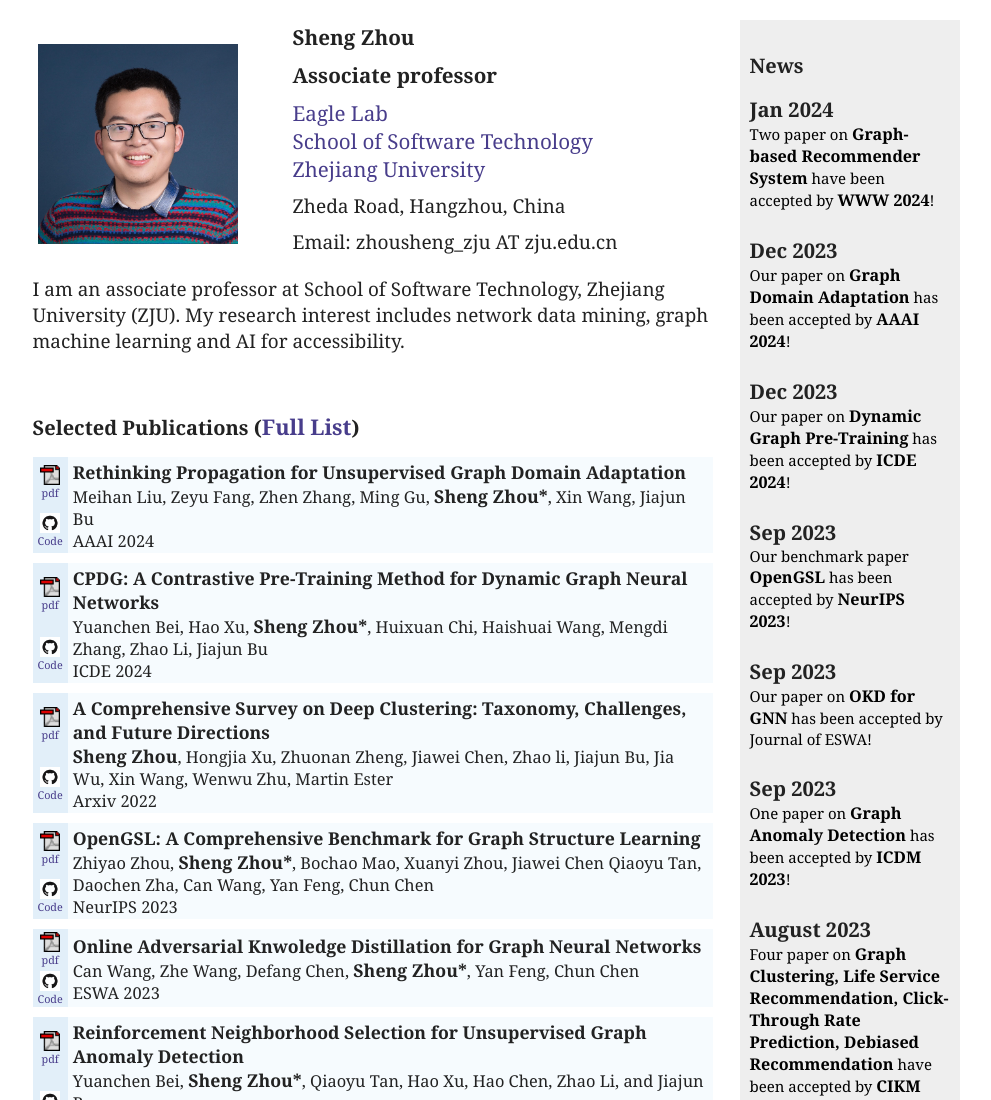
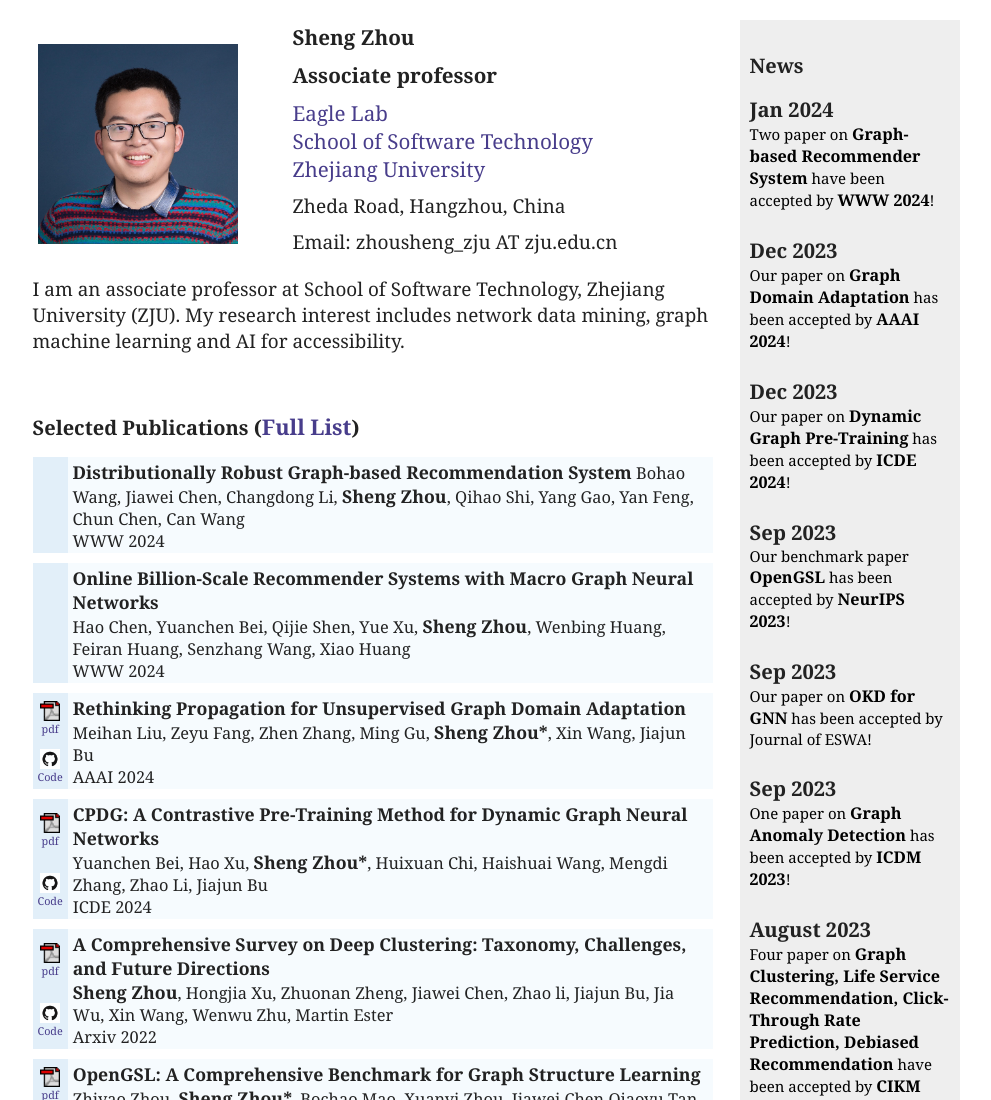
Before and after one commit to zhoushengisnoob/zhoushengisnoob.github.io, a plain HTML site: page index.html in a window 1280 px wide. Shown: the top 1100 px of the page, without its empty margins (144-1135 px from the left). Drawn offline with Linux system fonts and the light colour scheme.

Commit message:
update WWW

```diff
--- a/index.html
+++ b/index.html
@@ -188,6 +188,64 @@
             <div id="papers">
                 <h2>Selected Publications (<a href="https://scholar.google.com/citations?hl=zh-CN&user=Ss76nMwAAAAJ">Full List</a>)</h2>
                 </br>
+
+                <table>
+                    <tbody>
+                    <tr>
+
+                        <td class="left">
+                            <!-- <a href="./papers/AAAI24_GraphDA.pdf" target="_blank"><img src="./files/pdf.gif"
+                            width=20><br>pdf</a> -->
+</td>
+
+                        <td rowspan="2"><span class="title">Distributionally Robust Graph-based Recommendation System</span>
+                            Bohao Wang, Jiawei Chen, Changdong Li, <b>Sheng Zhou</b>, Qihao Shi, Yang Gao, Yan Feng, Chun Chen, Can Wang
+                            <br>WWW 2024
+                        </td>
+                    </tr>
+                    <tr>
+                        <td class="left">
+                            <!-- <a href="https://github.com/Meihan-Liu/24AAAI-A2GNN">
+                                <img src="./files/GitHub.png"
+                            width=20>
+                            <br>Code
+                        </a> -->
+                    </td>
+                    </tr>
+                    </tbody>
+                </table>
+
+
+                <table>
+                    <tbody>
+                    <tr>
+
+                        <td class="left">
+                            <!-- <a href="./papers/AAAI24_GraphDA.pdf" target="_blank"><img src="./files/pdf.gif"
+                            width=20><br>pdf</a> -->
+</td>
+
+                        <td rowspan="2"><span class="title">Online Billion-Scale Recommender Systems with Macro Graph Neural Networks</span>
+                            <br>Hao Chen, Yuanchen Bei, Qijie Shen, Yue Xu, <b>Sheng Zhou</b>, Wenbing Huang, Feiran Huang, Senzhang Wang, Xiao Huang
+                            <br>WWW 2024
+                        </td>
+                    </tr>
+                    <tr>
+                        <td class="left">
+                            <!-- <a href="https://github.com/Meihan-Liu/24AAAI-A2GNN">
+                                <img src="./files/GitHub.png"
+                            width=20>
+                            <br>Code
+                        </a> -->
+                    </td>
+                    </tr>
+                    </tbody>
+                </table>
+
+
+
+
+
 
                 <table>
                     <tbody>
```
